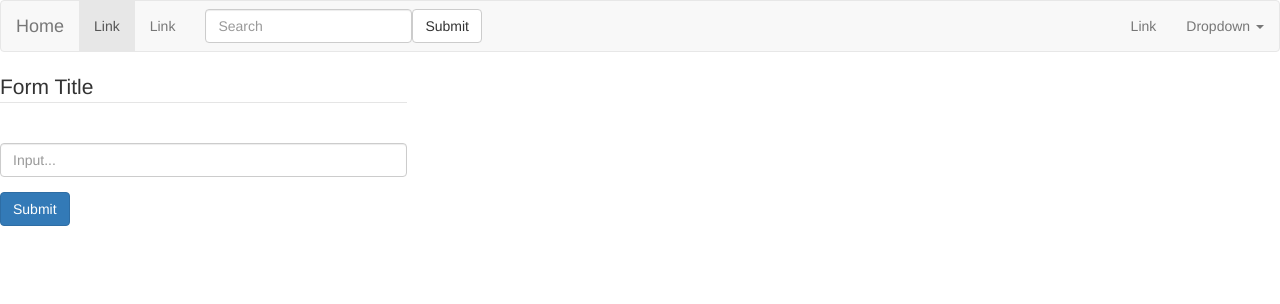
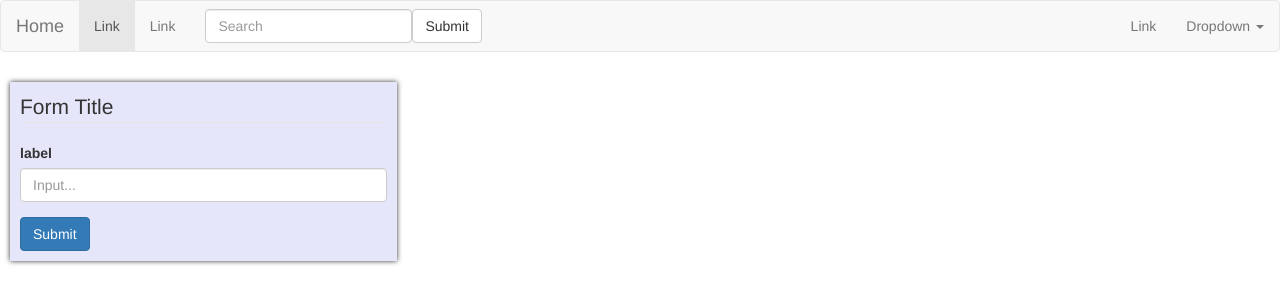
Before and after one commit to mousazadeh/ngtest, an Angular app: page / in a window 1280 px wide. Shown: the top 304 px of the page. Built offline with nearby package versions, Linux system fonts and the light colour scheme.

Commit message:
Some css changes.

```diff
--- a/src/app/app.component.css
+++ b/src/app/app.component.css
@@ -0,0 +1,7 @@
+.simple-form {
+  background: lavender;
+  margin: 10px;
+  padding: 10px;
+  display: block;
+  box-shadow: 0 0 5px 0;
+}
--- a/src/app/app.component.html
+++ b/src/app/app.component.html
@@ -40,11 +40,12 @@
 
 <div class="row">
   <div class="col-sm-4">
+    <div class="simple-form">
       <form action="" method="post" role="form">
         <legend>Form Title</legend>
 
         <div class="form-group">
-        <label for=""></label>
+          <label for="">label</label>
           <input type="text" class="form-control" name="" id="" placeholder="Input...">
         </div>
 
@@ -52,5 +53,6 @@
       </form>
     </div>
   </div>
+</div>
 
 <router-outlet></router-outlet>
```
Lines whose indentation alone changed are shown as unchanged.
